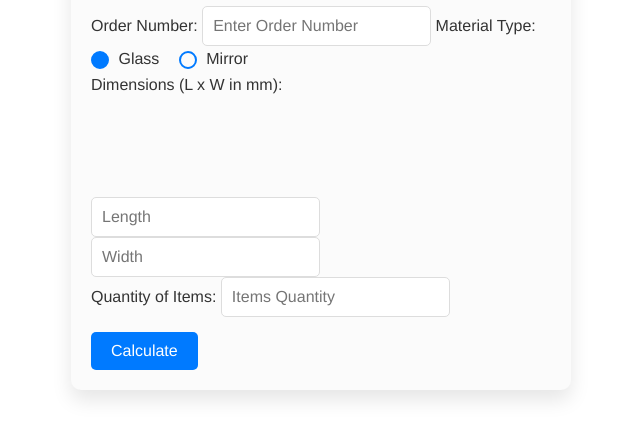
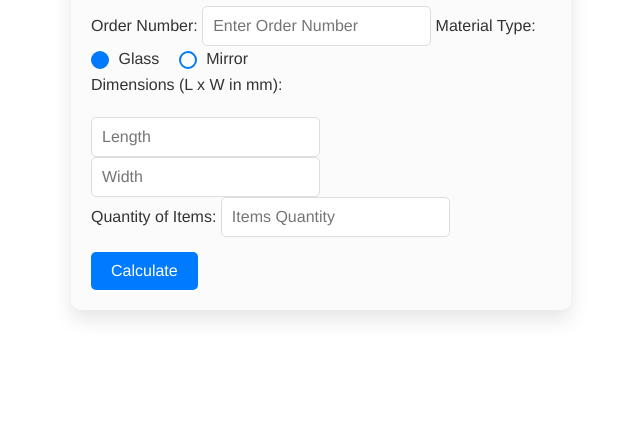
Before and after one commit to kuznetsov523/new1, a plain HTML site: page index.html in a window 1280 px wide. Shown: the part 135-574 px from the top of the page, without its empty margins (319-959 px from the left). Drawn offline with Linux system fonts and the light colour scheme.

Commit message:
styles.css

```diff
--- a/styles.css
+++ b/styles.css
@@ -104,6 +104,6 @@ footer button:hover {
     font-weight: bold;
     color: #007aff;
 }
-#length {
-    margin-top: 100px; /* Опускаем на 20 пикселей вниз */
+.dimension-input-group {
+    margin-top: 20px; /* Смещаем вниз на 20 пикселей */
 }
```
